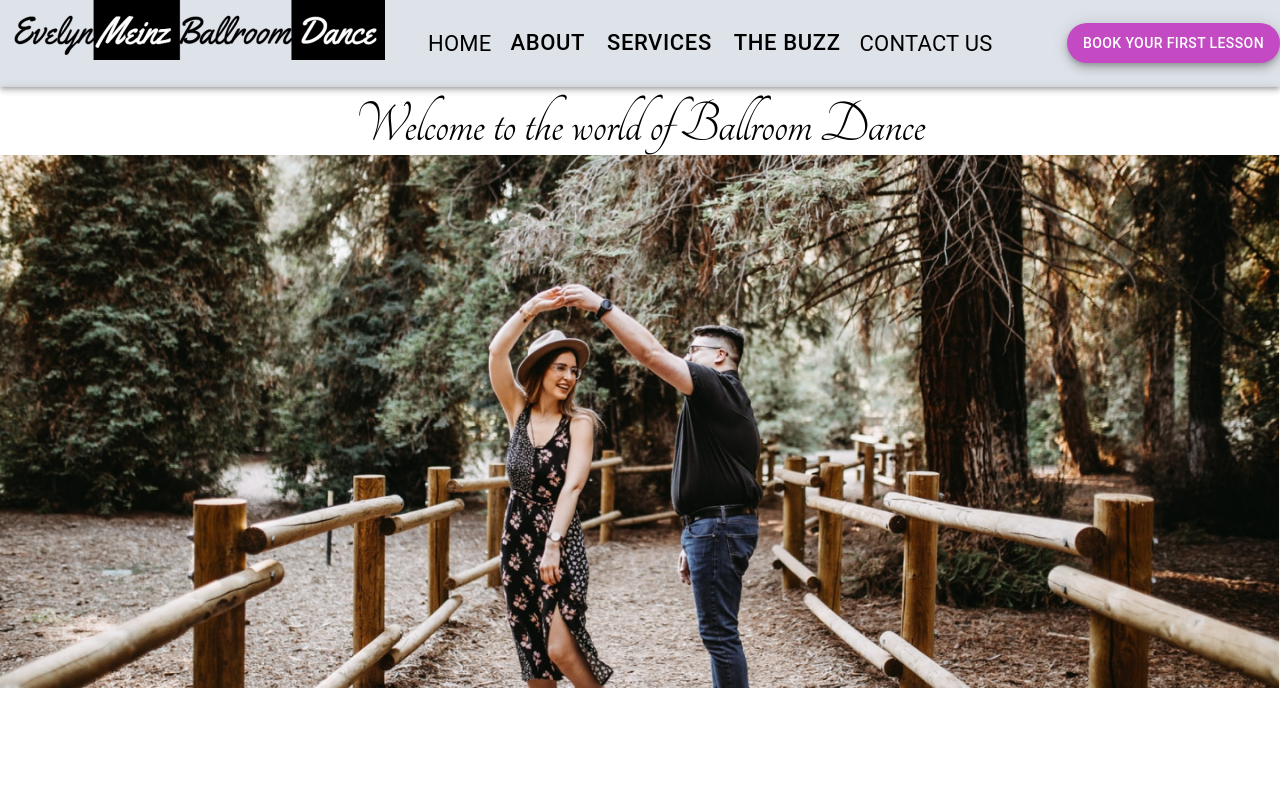
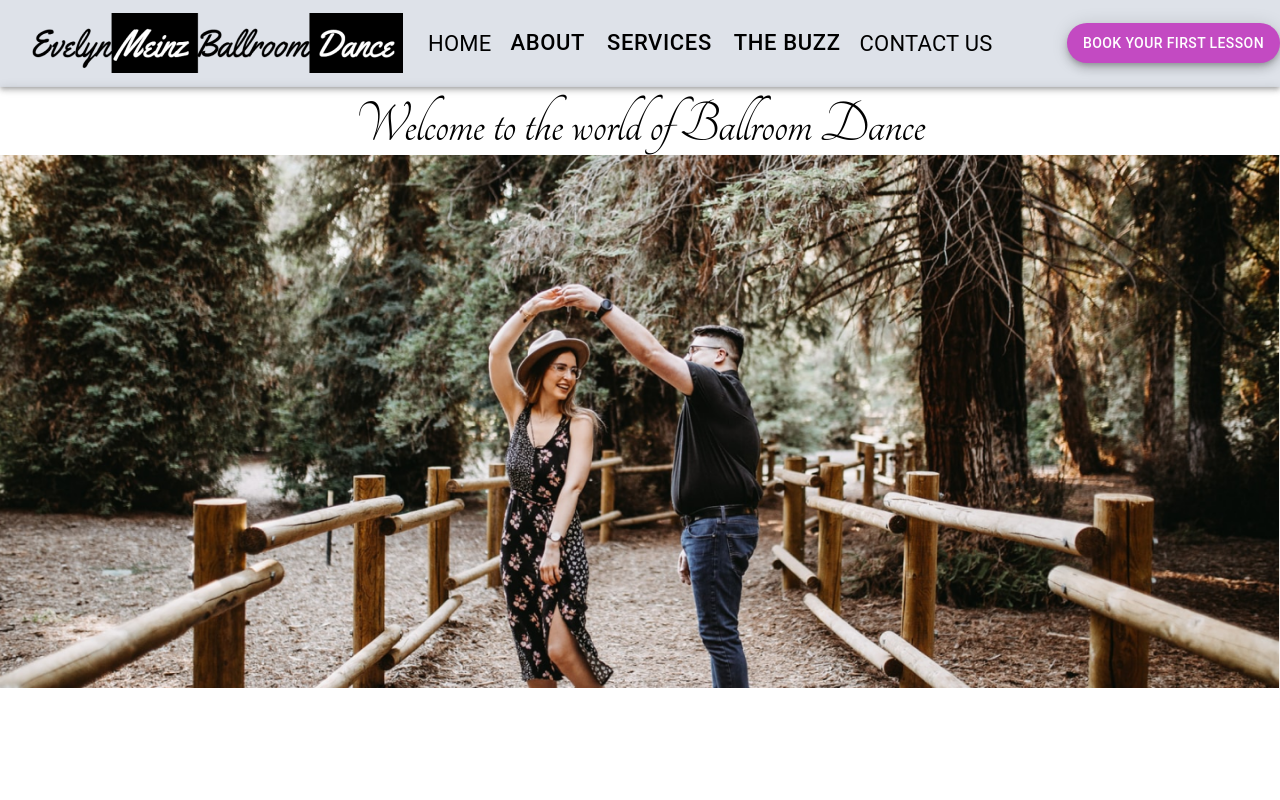
Before and after one commit to th2n10s4u/embd-website, a React (Create React App) app: page / in a window 1280 px wide. Shown: the top 800 px of the page. Built offline with nearby package versions, Linux system fonts and the light colour scheme.

Commit message:
Update Navbar.js
Changed Box to ButtonBase

```diff
--- a/src/assets/components/MainComponents/Navbar.js
+++ b/src/assets/components/MainComponents/Navbar.js
@@ -4,11 +4,13 @@ import {
   Box,
   Toolbar,
   Typography,
+  ButtonBase,
   Button,
   Menu,
   MenuItem,
   Fab,
   Fade,
+  Collapse,
 } from "@mui/material";
 import NavigationIcon from "@mui/icons-material/Menu";
 import embdLogo from "../../images/embd-logo-black.png";
@@ -68,11 +70,15 @@ const ResponsiveAppBar = () => {
     <Box>
       <AppBar position="static">
         <Toolbar sx={{ display: "flex", alignItems: "stretch" }} disableGutters>
-          <RouterLink to="/">
-            <Box sx={{ display: "flex", minWidth: "420px" }}>
-              <img src={embdLogo} alt="dance logo" />
-            </Box>
-          </RouterLink>
+          {/* <RouterLink to="/"> */}
+          <ButtonBase
+            component={RouterLink}
+            to="/"
+            sx={{ display: "flex", minWidth: "420px" }}
+          >
+            <img src={embdLogo} alt="dance logo" />
+          </ButtonBase>
+          {/* </RouterLink> */}
           <Box
             sx={{
               flexGrow: 1,
@@ -122,7 +128,7 @@ const ResponsiveAppBar = () => {
               anchorEl={anchorElNav}
               open={Boolean(anchorElNav)}
               onClose={handleCloseNavMenu}
-              TransitionComponent={Fade}
+              // TransitionComponent={Collapse}
             >
               {subMenu.map((subObj) => {
                 return (
```
